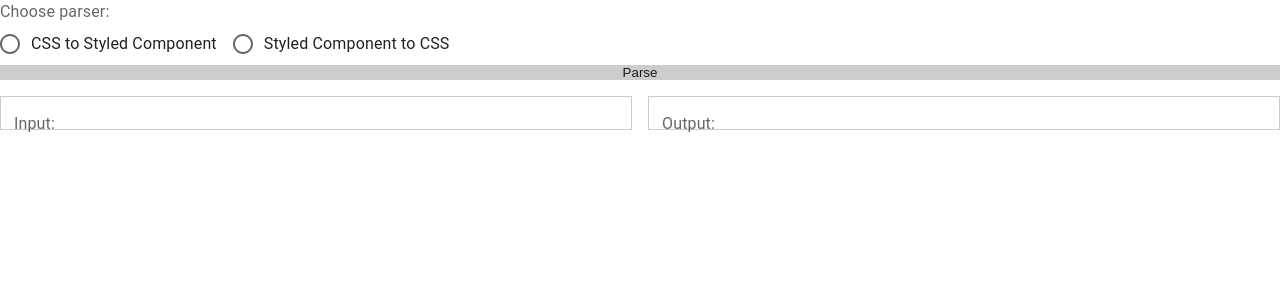
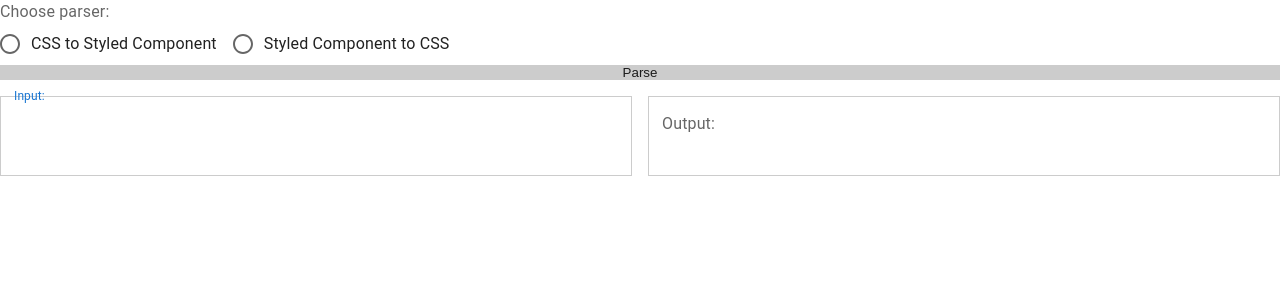
Before and after one commit to tzynwang/toggle-css-styled-components, a React (Create React App) app: page / in a window 1280 px wide. Shown: the top 300 px of the page. Built offline with nearby package versions, Linux system fonts and the light colour scheme.

Commit message:
[feat] update InputBase

```diff
--- a/src/components/App/index.tsx
+++ b/src/components/App/index.tsx
@@ -64,14 +64,27 @@ function App(): React.ReactElement {
         <Grid item xs={12} md={6}>
           <FormControl fullWidth>
             <InputLabel htmlFor="raw">Input:</InputLabel>
-            <InputBase id="raw" sx={{ border: '1px solid #ccc' }} />
+            <InputBase
+              id="raw"
+              rows={3}
+              sx={{ border: '1px solid #ccc' }}
+              autoFocus
+              fullWidth
+              multiline
+            />
           </FormControl>
         </Grid>
 
         <Grid item xs={12} md={6}>
           <FormControl fullWidth>
             <InputLabel htmlFor="output">Output:</InputLabel>
-            <InputBase id="output" sx={{ border: '1px solid #ccc' }} />
+            <InputBase
+              id="output"
+              rows={3}
+              sx={{ border: '1px solid #ccc' }}
+              fullWidth
+              multiline
+            />
           </FormControl>
         </Grid>
       </Grid>
```
